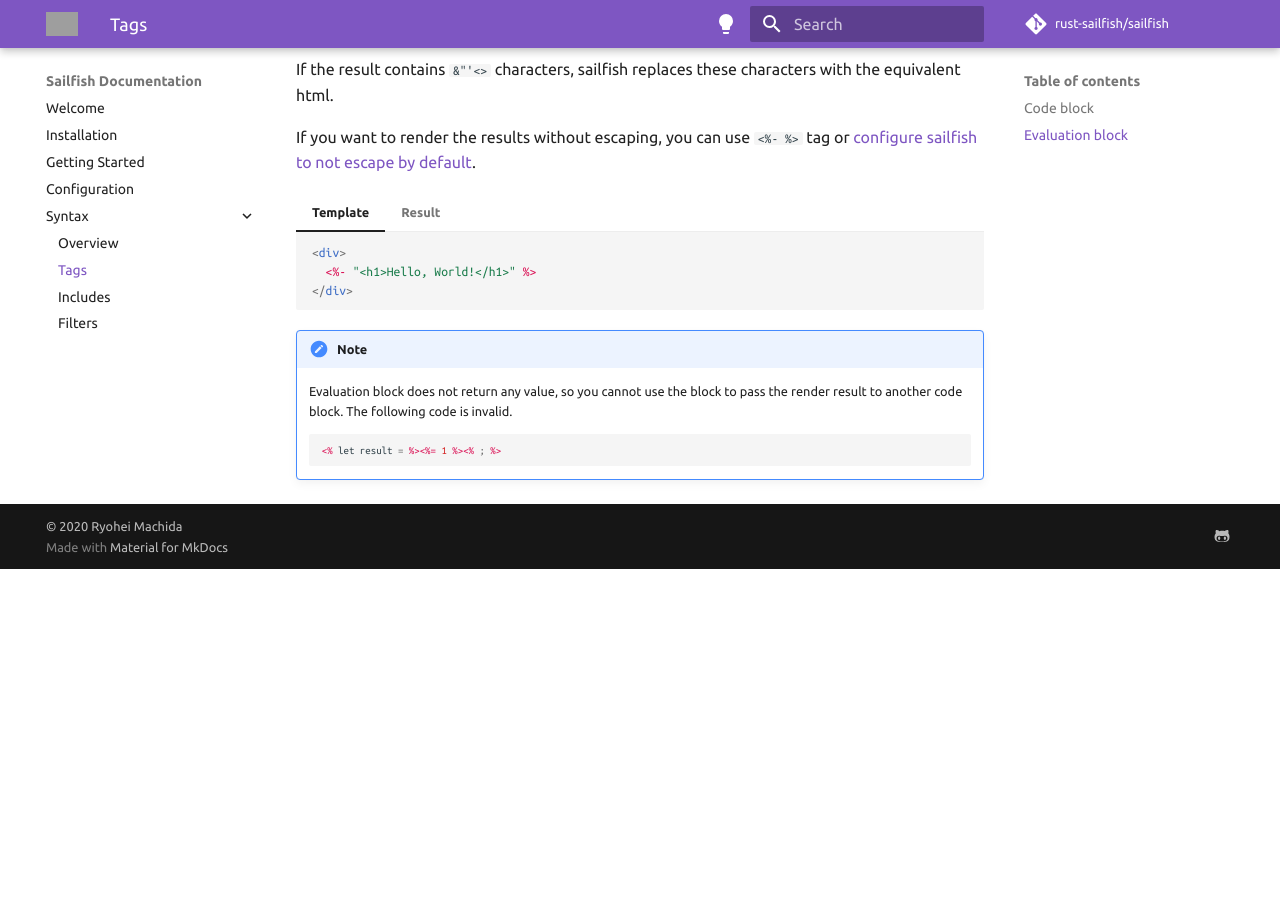
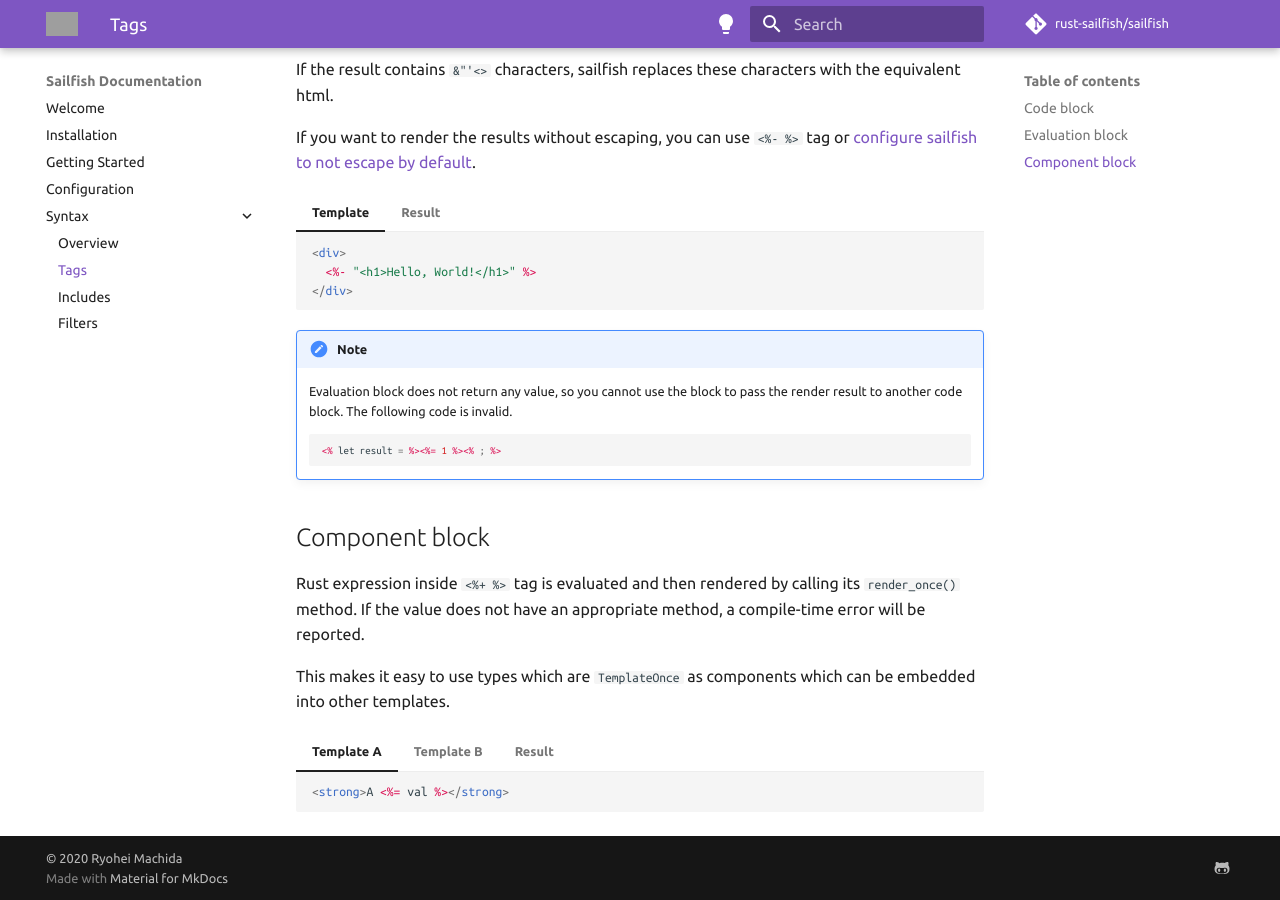
Before and after one commit to rust-sailfish/sailfish, an MkDocs documentation site: the page built from docs/en/docs/syntax/tags.md, in a window 1280 px wide and 900 px high, scrolled down 1374 px. Built offline with MkDocs 1.6.1 and Material for MkDocs 9.7.7, drawn with Linux system fonts in a browser that asks for light colours; comment, search, counter and statistics services are not loaded; before the commit the page ends 1943 px from its top, so only the background shows below that; grey boxes are pictures that could not be loaded.

Commit message:
Update documentation

````diff
--- a/docs/en/docs/syntax/tags.md
+++ b/docs/en/docs/syntax/tags.md
@@ -105,3 +105,30 @@ If you want to render the results without escaping, you can use `<%- %>` tag or
     ``` rhtml
     <% let result = %><%= 1 %><% ; %>
     ```
+
+## Component block
+
+Rust expression inside `<%+ %>` tag is evaluated and then rendered by
+calling its `render_once()` method. If the value does not have an
+appropriate method, a compile-time error will be reported.
+
+This makes it easy to use types which are `TemplateOnce` as components
+which can be embedded into other templates.
+
+=== "Template A"
+
+    ``` rhtml
+    <strong>A <%= val %></strong>
+    ```
+
+=== "Template B"
+
+    ``` rhtml
+    B <%+ A { val: "example" } %>
+    ```
+
+=== "Result"
+
+    ``` text
+    B <strong>A example</strong>
+    ```
````
Also changed, not shown: docs/en/docs/syntax/overview.md (+1 -0 lines).
